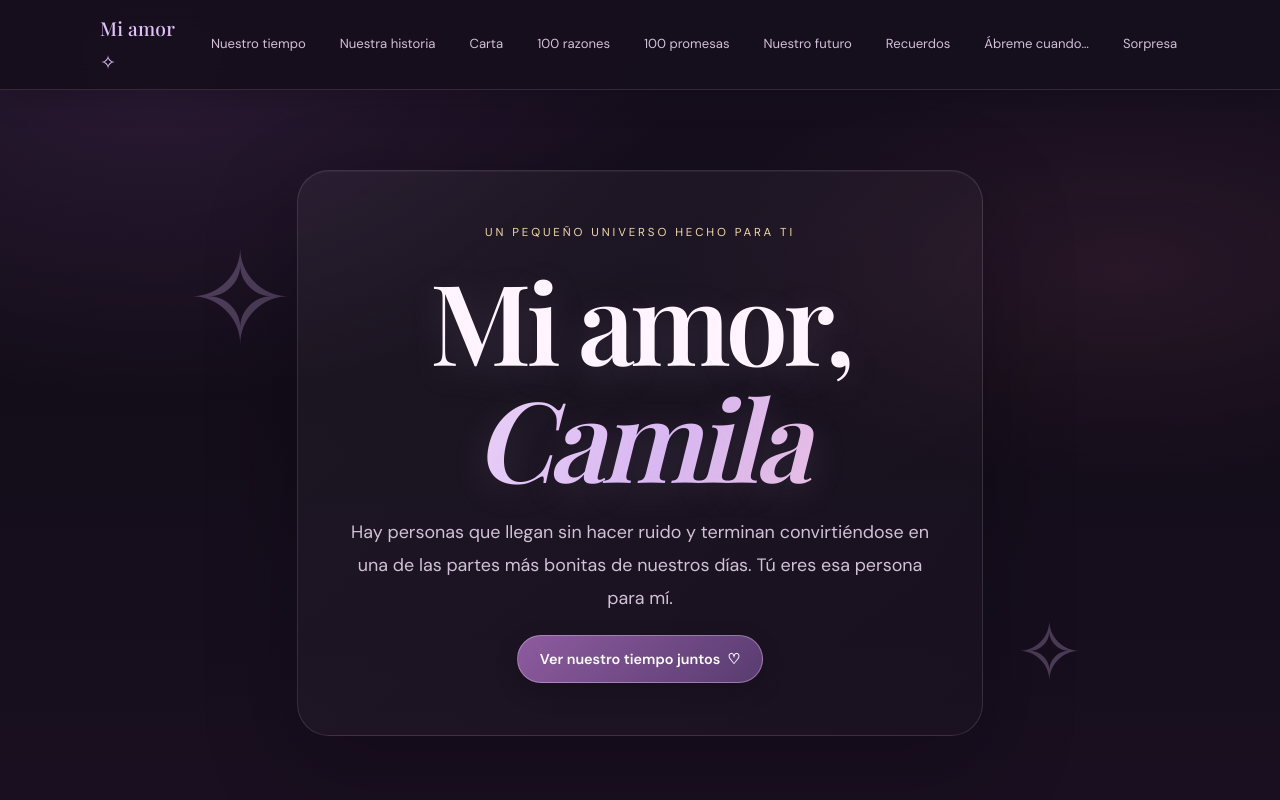
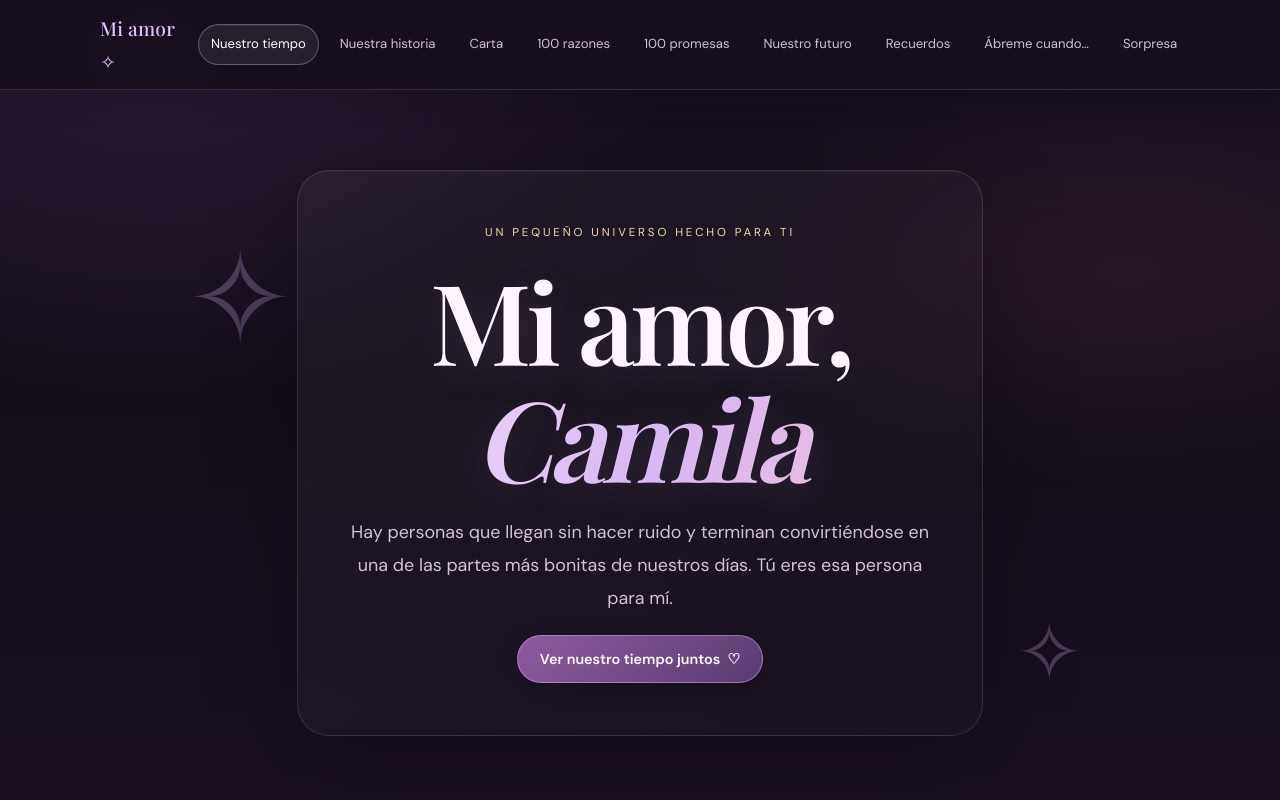
Before and after one commit to luisequeira612-commits/mi-amor-camila, a plain HTML site: page index.html in a window 1280 px wide. Shown: the top 800 px of the page. Drawn offline with nearby package versions, Linux system fonts and the light colour scheme.

Commit message:
Highlight the current section in navigation

```diff
--- a/index.html
+++ b/index.html
@@ -34,6 +34,7 @@
     .navlinks::-webkit-scrollbar{display:none}
     .navlinks a{padding:8px 12px;border:1px solid transparent;border-radius:999px;transition:background .2s,border-color .2s,color .2s}
     .navlinks a:hover,.navlinks a:focus-visible{background:#ffffff0d;border-color:#e8c9ef30;color:#fff}
+    .navlinks a[aria-current="location"]{color:#fff;background:#ffffff12;border-color:#e0c1fa55;box-shadow:inset 0 1px #ffffff12}
     .hero{min-height:86vh}
     .hero>div{position:relative;z-index:1;max-width:780px;padding:clamp(26px,5vw,52px);border:1px solid #f6e9ff20;border-radius:32px;background:linear-gradient(145deg,#ffffff0b,#ffffff03);box-shadow:0 28px 90px #08050d45,inset 0 1px #ffffff0b}
     .hero h1{letter-spacing:-.045em;text-shadow:0 8px 36px #d9b8f225}
@@ -223,6 +224,21 @@ document.getElementById('sharePage').addEventListener('click',async()=>{
     else{status.textContent='No se pudo compartir automáticamente. Puedes copiar el enlace desde tu navegador.'}
   }finally{button.disabled=false}
 });
+// Indicar en la navegación la sección que se está leyendo.
+const sectionLinks=[...document.querySelectorAll('.navlinks a[href^="#"]')];
+const sectionObserver=new IntersectionObserver(entries=>{
+  const visible=entries.filter(entry=>entry.isIntersecting).sort((a,b)=>a.boundingClientRect.top-b.boundingClientRect.top);
+  if(!visible.length)return;
+  const current="#"+visible[0].target.id;
+  sectionLinks.forEach(link=>{
+    if(link.getAttribute("href")===current)link.setAttribute("aria-current","location");
+    else link.removeAttribute("aria-current");
+  });
+},{rootMargin:"-130px 0px -60% 0px",threshold:0});
+sectionLinks.forEach(link=>{
+  const section=document.querySelector(link.getAttribute("href"));
+  if(section)sectionObserver.observe(section);
+});
 const topLink=document.querySelector(".top");
 function updateTopLink(){topLink.hidden=window.scrollY<480}
 window.addEventListener("scroll",updateTopLink,{passive:true});
```
